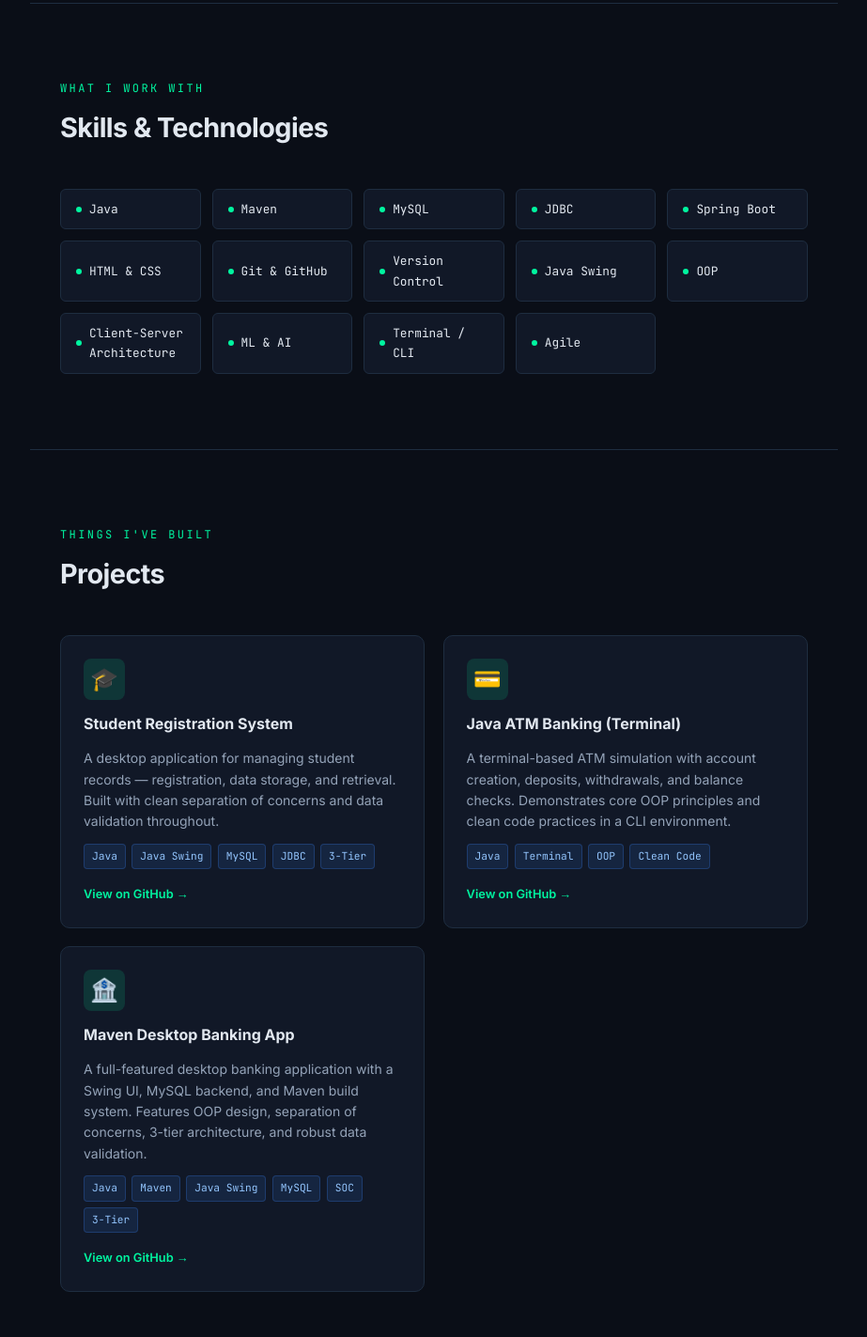
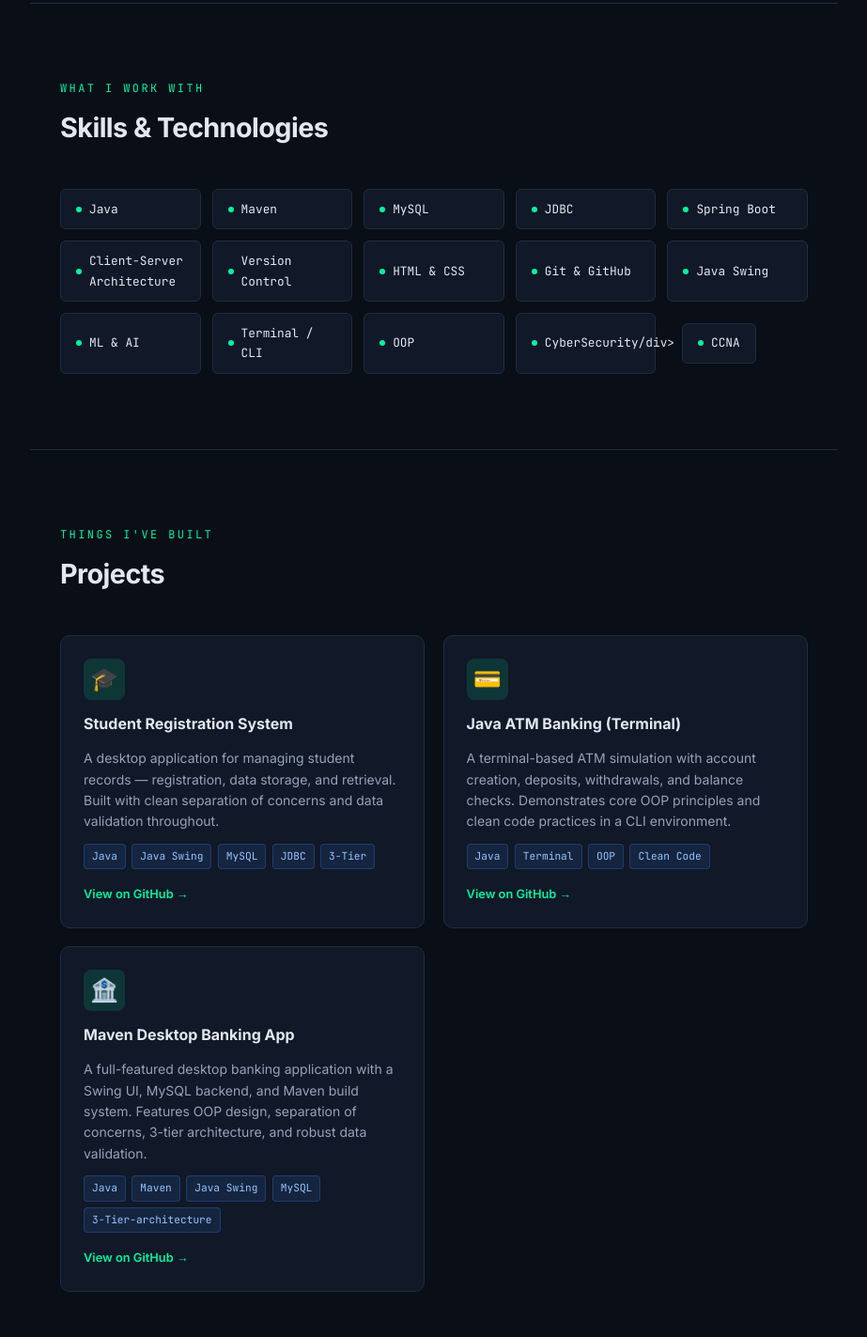
Before and after one commit to Mcacisi/Mcacisi.github.io, a plain HTML site: page index.html in a window 1280 px wide. Shown: the part 797-2220 px from the top of the page at 94% size, without its empty margins (178-1101 px from the left). Drawn offline with Linux system fonts and the light colour scheme.

Commit message:
Fix HTML formatting and update project links

```diff
--- a/index.html
+++ b/index.html
@@ -55,15 +55,16 @@
       <div class="skill-chip"><span class="dot"></span>MySQL</div>
       <div class="skill-chip"><span class="dot"></span>JDBC</div>
       <div class="skill-chip"><span class="dot"></span>Spring Boot</div>
+      <div class="skill-chip"><span class="dot"></span>Client-Server Architecture</div>
+      <div class="skill-chip"><span class="dot"></span>Version Control</div>
       <div class="skill-chip"><span class="dot"></span>HTML & CSS</div>
       <div class="skill-chip"><span class="dot"></span>Git & GitHub</div>
-      <div class="skill-chip"><span class="dot"></span>Version Control</div>
       <div class="skill-chip"><span class="dot"></span>Java Swing</div>
-      <div class="skill-chip"><span class="dot"></span>OOP</div>
-      <div class="skill-chip"><span class="dot"></span>Client-Server Architecture</div>
       <div class="skill-chip"><span class="dot"></span>ML & AI </div>
       <div class="skill-chip"><span class="dot"></span>Terminal / CLI</div>
-      <div class="skill-chip"><span class="dot"></span>Agile</div>
+      <div class="skill-chip"><span class="dot"></span>OOP</div>
+      <div class="skill-chip"><span class="dot"></span>CyberSecurity/div>
+      <div class="skill-chip"><span class="dot"></span>CCNA</div>
     </div>
   </section>
 
@@ -99,7 +100,7 @@
           <span class="tag">OOP</span>
           <span class="tag">Clean Code</span>
         </div>
-        <a class="project-link" href="https://github.com/Mcacisi" target="_blank">View on GitHub →</a>
+        <a class="project-link" href="https://github.com/Mcacisi/MS-ATM" target="_blank">View on GitHub →</a>
       </div>
 
       <div class="project-card">
@@ -111,8 +112,7 @@
           <span class="tag">Maven</span>
           <span class="tag">Java Swing</span>
           <span class="tag">MySQL</span>
-          <span class="tag">SOC</span>
-          <span class="tag">3-Tier</span>
+          <span class="tag">3-Tier-architecture</span>
         </div>
         <a class="project-link" href="https://github.com/Mcacisi/MS-Banking-App.git" target="_blank">View on GitHub →</a>
       </div>
```
